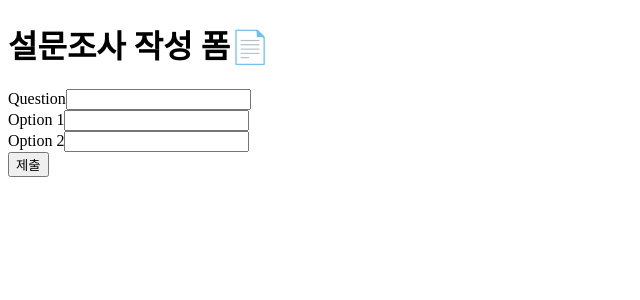
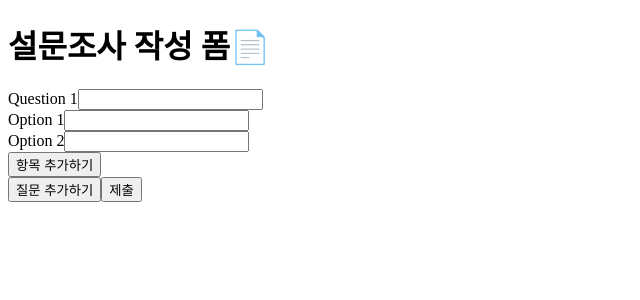
Before and after one commit to nova940116/survey, a Next.js app in the folder frontend/: page /create in a window 1280 px wide. Shown: the top 300 px of the page, without its empty margins (0-640 px from the left). Built offline with nearby package versions, Linux system fonts and the light colour scheme.

Commit message:
dynamic input

```diff
--- a/frontend/components/Question.tsx
+++ /dev/null
@@ -1,46 +0,0 @@
-import type { NextPage } from "next"
-import { useState } from "react"
-
-interface Props {
-  changeValue: any
-}
-
-const Question: NextPage<Props> = ({ changeValue }) => {
-  const [name, setName] = useState('')
-  const [options, setOptions] = useState(['', ''])
-
-  const handleChange = (event: any, type: string, index?: number) => {
-    if (type === 'Question') {
-      setName(event.target.value)
-      changeValue(name, 'Question')
-    } else {
-      setOptions()
-      changeValue(name, 'Question')
-    }
-  }
-
-  return (
-    <div>
-      <label>Question</label>
-      <input
-        type="text"
-        value={name}
-        onChange={(event) => handleChange(event, 'Question')}
-      />
-      {options.map((v, i) => {
-        return (
-          <div>
-            <label>Option {i + 1}</label>
-            <input
-              type="text"
-              value={options[i]}
-              onChange={(event) => handleChange(event, 'Option', i)}
-            />
-          </div>
-        )
-      })}
-    </div>
-  )
-}
-
-export default Question
--- a/frontend/pages/create.tsx
+++ b/frontend/pages/create.tsx
@@ -1,28 +1,64 @@
 
 import { NextPage } from "next"
 import { useState } from "react"
-import Question from "../components/Question"
 
 const Create: NextPage = () => {
-  const [questions, setQuestions] = useState<any>([])
+  const [survey, setSurvey] = useState<any>([
+    { question: '', options: ['', '']}
+  ])
 
-  const changeValue = (value: string, type: string) => {
-    if (type === 'Question') {
-      setQuestions([{ question: value }])
-    }
+  const handleChange = (event: any, type: string, qi: number, oi?: any) => {
+    const newArr = [...survey]
+    type === 'QUESTION' ? newArr[qi].question = event.target.value : newArr[qi].options[oi] = event.target.value
+    setSurvey(newArr)
+  }
+
+  const addQuestion = () => {
+    setSurvey(survey.concat([{ question: '', options: ['', '']}]))
+  }
+
+  const addItem = (qi: number) => {
+    const newArr = [...survey]
+    newArr[qi].options = newArr[qi].options.concat([''])
+    setSurvey(newArr)
   }
 
   const handleSubmit = (event: any) => {
     event.preventDefault()
-    console.log(questions, '@')
+    console.log(survey, '@')
   }
 
   return (
     <div className="flex justify-center">
       <form className="w-full sm:w-2/4 p-5 flex justify-center flex-col" onSubmit={handleSubmit}>
         <h1>설문조사 작성 폼📄</h1>
-        <Question changeValue={changeValue} />
-        <button className="border-2 my-4 h-10 bg-slate-400" type="submit">제출</button>
+        {survey.map((qv: any, qi: number) => {
+          return (
+            <div key={qi}>
+              <label>Question {qi + 1}</label>
+              <input
+                className="w-full border-2"
+                value={survey[qi].question}
+                onChange={(event) => handleChange(event, 'QUESTION', qi)}
+              />
+              {qv.options.map((ov: string, oi: number) => {
+                return (
+                  <div key={oi}>
+                    <label>Option {oi + 1}</label>
+                    <input
+                      className="w-full border-2"
+                      value={ov}
+                      onChange={(event) => handleChange(event, 'OPTION', qi, oi)}
+                    />
+                  </div>
+                )
+              })}
+              <button className="w-full border-2" onClick={()=> addItem(qi)}>항목 추가하기</button>
+            </div>
+          )
+        })}
+        <button type="button" className="border-2 my-4 h-10 bg-slate-400" onClick={addQuestion}>질문 추가하기</button>
+        <button type="submit" className="border-2 my-4 h-10 bg-slate-400">제출</button>
       </form>
     </div>
   );
```
